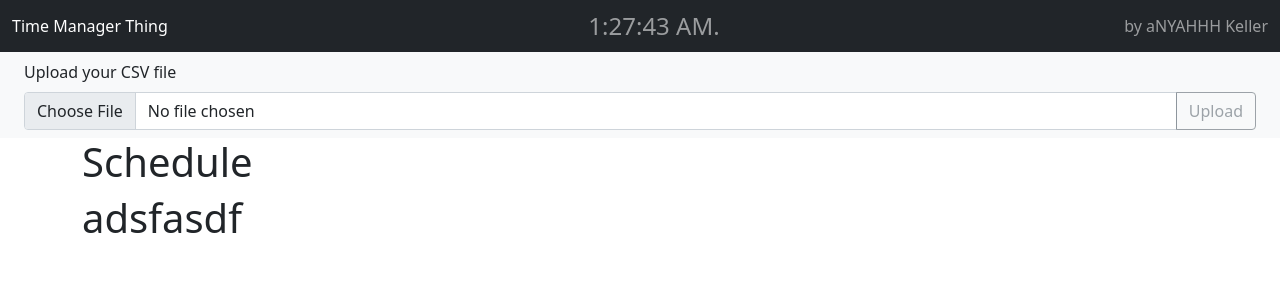
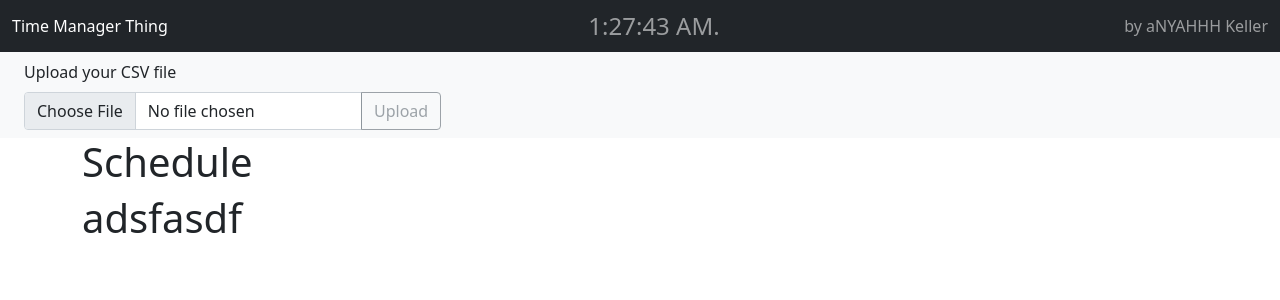
Before and after one commit to anyakeller/time-tracker, a React (Create React App) app: page / in a window 1280 px wide. Shown: the top 300 px of the page. Built offline with nearby package versions, Linux system fonts and the light colour scheme; the HTML template or start-up script is replaced by a standard one.

Commit message:
modified header

```diff
--- a/package.json
+++ b/package.json
@@ -40,6 +40,7 @@
     ]
   },
   "devDependencies": {
+    "eslint": "^7.20.0",
     "gh-pages": "^3.1.0"
   }
 }
--- a/src/components/CSVinput.js
+++ b/src/components/CSVinput.js
@@ -10,9 +10,9 @@ class CSVinput extends React.Component {
     // isFileValid: tracks if file is a csv
     this.state = {
       file: null,
-      wasValidated: false,
-      hasTriedUpload: false,
-      isFileValid: false,
+      wasValidated: props.wasValidated ? props.wasValidated: false,
+      hasTriedUpload: props.hasTriedUpload? props.hasTriedUpload : false,
+      isFileValid: props.isFileValid? props.isFileValid: false,
     };
   }
 
--- a/src/components/Header.js
+++ b/src/components/Header.js
@@ -10,9 +10,21 @@ function Header(props) {
     }
   }, [props.fileName, validFileName]);
 
+  const validFileHeader = () => {
+    return (
+      <>
+        Currently Viewing: {validFileName} <button className="btn btn-primary">Change File</button>
+      </>
+    );
+  };
+
   return (
-    <header className=" py-2 px-4 bg-light">
-      <CSVinput onCSVUpload={props.onCSVUpload} />
+    <header className="d-flex justify-content-between align-items-center py-2 px-4 bg-light">
+      {validFileName ? (
+        validFileHeader()
+      ) : (
+        <CSVinput onCSVUpload={props.onCSVUpload} />
+      )}
     </header>
   );
 }
```
Also changed, not shown: 1 other file (tests, documents, lock files or other folders).
